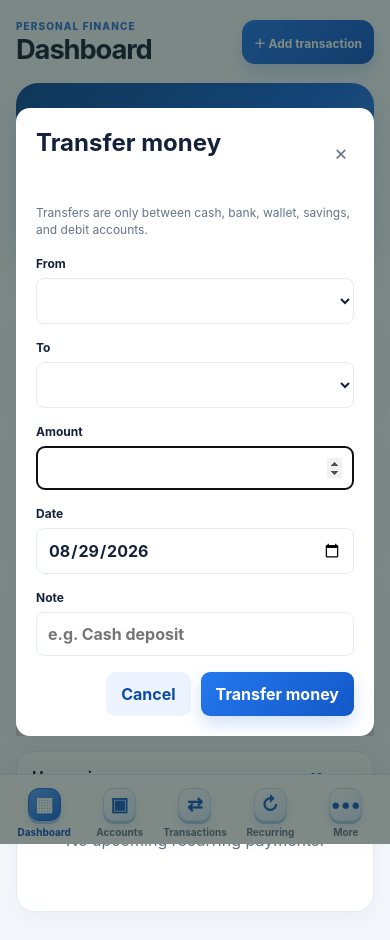
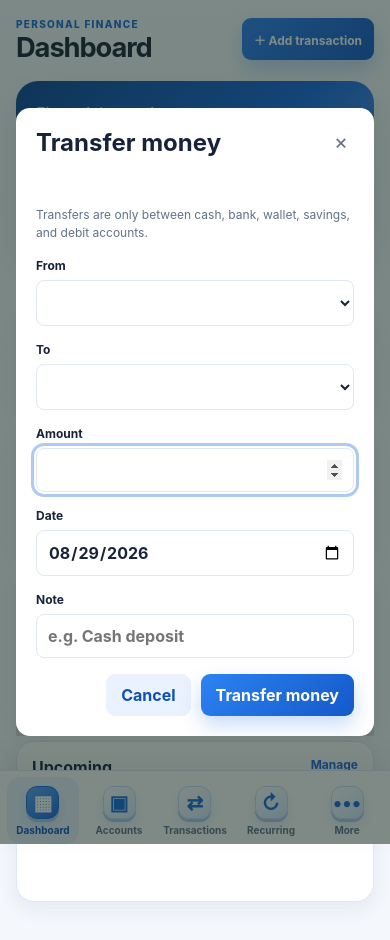
Before and after one commit to engmahgab-rgb/Finance-Pro, a website built with Vite: page index.html in a window 390 px wide. Both pictures are taken after a click on the button "⇄ Transfer money". Built offline with nearby package versions, Linux system fonts and the light colour scheme.

Commit message:
Polish mobile fintech UI and navigation
Updated the blue theme styles for a new visual system and improved mobile navigation.

```diff
--- a/src/blue-theme.css
+++ b/src/blue-theme.css
@@ -1,177 +1,129 @@
-/* Blue visual system and iPhone-friendly tab treatment. */
-:root { --green: #1769e0; --blue-soft: #eaf2ff; --blue-dark: #0c4ca3; }
-nav a.active, nav a:hover { background: var(--blue-soft); color: var(--green); }
-.brand span, .primary { background: linear-gradient(135deg, #2478ee, #1258c8); }
-.primary { box-shadow: 0 8px 18px #1769e033; }
-.secondary { background: #edf4ff; color: var(--blue-dark); }
-.hero { background: linear-gradient(125deg, #0d4da5, #3386f3); }
-.health b { border-color: #a6ceff; border-left-color: #ffffff55; }
-.bubble { background: #edf4ff; color: var(--green); }
-.positive { color: #157a55; }
-.budget i { background: linear-gradient(90deg, #1769e0, #5ca6ff); }
-.chart-placeholder i { background: linear-gradient(#8bc0ff, #1769e0); }
-.install-tip { background: #eaf2ff; border-color: #b9d5ff; color: #0c4ca3; }
-.install-tip p small, .install-tip button { color: #1d61b7; }
-.backup-actions { display: flex; justify-content: center; gap: 10px; flex-wrap: wrap; }
-.backup-actions label { display: inline-flex; align-items: center; justify-content: center; cursor: pointer; }
-.backup-note { margin-top: 26px !important; padding: 14px; border-radius: 10px; background: #edf4ff; color: #285588 !important; font-size: 13px; }
-.row-edit { margin-left: 8px; padding: 7px 9px; border-radius: 8px; background: #edf4ff; color: #1769e0; font-weight: 700; font-size: 12px; }
-.account-edit { width: 100%; margin-top: 18px; }
-.form-note { margin: -3px 0 2px; color: var(--muted); font-size: 12px; line-height: 1.45; }
-.row-cancel { margin-left: 2px; padding: 7px 9px; border-radius: 8px; background: #fff0f2; color: #b4233d; font-weight: 700; font-size: 12px; }
-.modal-actions { display: flex; gap: 10px; justify-content: flex-end; }
-.hero-profile { overflow: hidden; align-items: center; }
-.hero-profile h2 { font-size: 23px; margin: 0 0 5px; }
-.hero-profile > div { position: relative; z-index: 1; }
-.hero-profile > div > b { display: block; font-size: 34px; margin-bottom: 4px; }
-.hero-transfer { margin-top: 16px; padding: 10px 13px; border-radius: 9px; background: #fff; color: #1258c8; font-weight: 800; }
-.finance-art { position: relative; width: 265px; height: 156px; flex: 0 0 265px; border-radius: 22px; background: linear-gradient(145deg, #74b8ff, #1769e0); box-shadow: 0 18px 32px #002a6b38; overflow: hidden; }
-.finance-art::before, .finance-art::after { content: ''; position: absolute; border: 2px solid #ffffff55; border-radius: 50%; }
-.finance-art::before { width: 220px; height: 220px; right: -85px; top: -128px; }
-.finance-art::after { width: 160px; height: 160px; left: -102px; bottom: -104px; }
-.finance-art i { position: absolute; width: 165px; height: 97px; right: 17px; bottom: 20px; border-radius: 13px; background: linear-gradient(145deg, #0b3d93, #236fe5); box-shadow: 0 10px 20px #002a6b4d; }
-.finance-art i::after { content: ''; position: absolute; width: 35px; height: 25px; left: 17px; top: 19px; border-radius: 5px; background: #f4cd72; }
-.finance-art b { position: absolute; width: 120px; height: 78px; left: 24px; top: 23px; border-radius: 12px; background: linear-gradient(135deg, #eaf4ff, #93c8ff); transform: rotate(-10deg); }
-.finance-art em { position: absolute; right: 22px; top: 15px; font-style: normal; font-size: 32px; color: #fff; font-weight: 900; }
-@media (max-width: 600px) {
-  main { padding-bottom: calc(94px + env(safe-area-inset-bottom)); }
-  aside { height: calc(78px + env(safe-area-inset-bottom)); background: color-mix(in srgb, var(--surface) 94%, #eaf2ff); border-top: 1px solid #d6e6ff; box-shadow: 0 -10px 30px #1769e01a; }
-  nav { gap: 3px; width: 100%; }
-  nav a { flex: 1 1 0; min-width: 0; min-height: 58px; padding: 6px 2px !important; border-radius: 14px; flex-direction: column; gap: 2px; font-size: 10px !important; line-height: 1.1; text-align: center; justify-content: center; transition: background .2s ease, transform .2s ease; }
-  nav a i { width: auto; font-size: 19px !important; line-height: 1; }
-  nav a.active { background: #dcecff; box-shadow: inset 0 0 0 1px #bcd7ff; }
-  nav a.active i { transform: translateY(-1px); }
-  .finance-art { display: none; }
-  .hero-profile > div > b { font-size: 28px; }
+/* Finance Pro visual system. Layout fundamentals remain in styles.css; this file owns the product theme and mobile navigation. */
+:root {
+  --color-primary: #1769e0; --color-primary-soft: #eaf2ff; --color-success: #11875d; --color-danger: #c0364d; --color-warning: #c77812; --color-budget: #7855d8; --color-recurring: #d97706; --color-forecast: #0f8b8d;
+  --bg-app: #f4f7fc; --surface: #fff; --surface-elevated: #fff; --text-primary: #17233a; --text-secondary: #61708a; --border: #dfe7f3;
+  --shadow-sm: 0 7px 20px rgb(28 59 105 / 7%); --shadow-md: 0 16px 36px rgb(28 59 105 / 13%); --radius-sm: 12px; --radius-md: 18px; --radius-lg: 24px;
+  --space-xs: 6px; --space-sm: 10px; --space-md: 16px; --space-lg: 24px; --space-xl: 32px;
+  --green: var(--color-primary); --blue-soft: var(--color-primary-soft); --blue-dark: #0e51b6; --page: var(--bg-app); --ink: var(--text-primary); --muted: var(--text-secondary); --line: var(--border); --shadow: var(--shadow-sm);
 }
 
-.filters {
-  display: grid;
-  grid-template-columns: repeat(2, minmax(0, 1fr));
-  gap: .65rem;
-  margin: 0 0 1rem;
-}
+body { background: var(--bg-app); color: var(--text-primary); }
+button, a, input, select { -webkit-tap-highlight-color: transparent; }
+button:focus-visible, a:focus-visible, input:focus-visible, select:focus-visible { outline: 3px solid rgb(23 105 224 / 35%); outline-offset: 2px; }
+nav a.active, nav a:hover { background: var(--color-primary-soft); color: var(--color-primary); }
+.brand span, .primary { background: linear-gradient(135deg, #2d82f2, #1459c9); }
+.primary { box-shadow: 0 9px 20px rgb(23 105 224 / 24%); }
+.secondary { background: var(--color-primary-soft); color: var(--blue-dark); }
+.primary, .secondary, .row-edit, .row-cancel { min-height: 42px; }
+.hero { background: linear-gradient(135deg, #0c479a, #1769e0 58%, #62a2fb); box-shadow: var(--shadow-md); }
+.hero-profile { overflow: hidden; align-items: center; }
+.hero-profile > div { position: relative; z-index: 1; min-width: 0; }
+.hero-profile h2 { margin-block: 0 5px; font-size: 24px; }
+.hero-profile > div > b { display: block; margin-block-end: 4px; font-size: clamp(30px, 4vw, 38px); letter-spacing: -.05em; }
+.bubble { background: var(--color-primary-soft); color: var(--color-primary); }
+.positive { color: var(--color-success); }
+.budget i { background: linear-gradient(90deg, var(--color-budget), #aa93f4); }
+.budget > small { color: var(--text-secondary); }
+.chart-canvas { height: 260px; margin-block-start: var(--space-md); }
+.chart-canvas canvas { max-width: 100%; }
+.card, .metrics article, .account-card, .card-toolbar { border-color: var(--border); box-shadow: var(--shadow-sm); }
+.card, .account-card, .card-toolbar { border-radius: var(--radius-md); }
+.metrics article { position: relative; overflow: hidden; }
+.metrics article::after { content: ''; position: absolute; inset-block-end: 0; inset-inline: 0; height: 3px; background: linear-gradient(90deg, var(--color-primary), #8ebeff); opacity: .75; }
+.metrics article:nth-child(2)::after { background: linear-gradient(90deg, var(--color-danger), #fa9ba8); }
+.metrics article:nth-child(3)::after { background: linear-gradient(90deg, var(--color-success), #72d8ae); }
+.metrics article:nth-child(4)::after { background: linear-gradient(90deg, var(--color-budget), #b8a3ff); }
+.dashboard-actions { margin: -8px 0 var(--space-md); }
+.dashboard-actions .primary { min-height: 48px; }
+.finance-art { position: relative; width: 250px; height: 150px; flex: 0 0 250px; overflow: hidden; border-radius: var(--radius-md); background: linear-gradient(145deg, #74b8ff, #1769e0); box-shadow: 0 18px 32px rgb(0 42 107 / 22%); }
+.finance-art::before, .finance-art::after { content: ''; position: absolute; border: 2px solid rgb(255 255 255 / 30%); border-radius: 50%; }
+.finance-art::before { width: 220px; height: 220px; inset-inline-end: -85px; inset-block-start: -128px; }
+.finance-art::after { width: 160px; height: 160px; inset-inline-start: -102px; inset-block-end: -104px; }
+.finance-art i { position: absolute; width: 158px; height: 92px; inset-inline-end: 17px; inset-block-end: 20px; border-radius: 13px; background: linear-gradient(145deg, #0b3d93, #236fe5); box-shadow: 0 10px 20px rgb(0 42 107 / 30%); }
+.finance-art i::after { content: ''; position: absolute; width: 35px; height: 25px; inset-inline-start: 17px; inset-block-start: 19px; border-radius: 5px; background: #f4cd72; }
+.finance-art b { position: absolute; width: 116px; height: 75px; inset-inline-start: 24px; inset-block-start: 23px; border-radius: 12px; background: linear-gradient(135deg, #eaf4ff, #93c8ff); transform: rotate(-10deg); }
+.finance-art em { position: absolute; inset-inline-end: 22px; inset-block-start: 15px; color: #fff; font-size: 32px; font-style: normal; font-weight: 900; }
+.account-card { border-top: 4px solid var(--accent); }
+.account-card small { display: block; margin-block-start: var(--space-sm); line-height: 1.45; }
+.account-card .secondary { width: 100%; margin-block-start: var(--space-md); }
+.row { min-width: 0; }
+.row > span { min-width: 0; }
+.row-edit, .row-cancel { margin-inline-start: 4px; padding: 7px 10px; border-radius: 10px; font-size: 12px; font-weight: 750; }
+.row-edit { background: var(--color-primary-soft); color: var(--color-primary); }
+.row-cancel { background: #fff0f2; color: var(--color-danger); }
+.filters { display: grid; grid-template-columns: repeat(2, minmax(0, 1fr)); gap: var(--space-sm); margin-block-end: var(--space-md); }
+.filters #search { grid-column: 1 / -1; }
+.filters input, .filters select { width: 100%; min-width: 0; min-height: 44px; padding-inline: 12px; border: 1px solid var(--border); border-radius: var(--radius-sm); background: var(--surface); color: var(--text-primary); }
+.calendar-days { display: flex; flex-wrap: wrap; gap: var(--space-sm); }
+.calendar-days button { min-width: 44px; min-height: 44px; }
+.backup-actions { display: flex; flex-wrap: wrap; justify-content: center; gap: var(--space-sm); }
+.backup-actions label { display: inline-flex; align-items: center; justify-content: center; cursor: pointer; }
+.backup-note { margin-block-start: var(--space-lg) !important; padding: 14px; border-radius: var(--radius-sm); background: var(--color-primary-soft); color: #285588 !important; font-size: 13px; }
+.form-note { margin: 0; color: var(--text-secondary); font-size: 12px; line-height: 1.5; }
+.modal-actions { display: flex; flex-wrap: wrap; justify-content: flex-end; gap: var(--space-sm); }
+.install-tip { border-color: #b9d5ff; background: var(--color-primary-soft); color: #0c4ca3; }
+.install-tip p small, .install-tip button { color: #1d61b7; }
 
-.filters input,
-.filters select {
-  width: 100%;
-  min-height: 44px;
-  border: 1px solid var(--line, #dbe5f5);
-  border-radius: 12px;
-  background: var(--surface, #fff);
-  color: inherit;
-  padding: 0 .75rem;
-  font: inherit;
-}
-
-.filters #search { grid-column: 1 / -1; }
-
-.chart-canvas { height: 240px; margin-top: .75rem; }
-.chart-canvas canvas { max-width: 100%; }
-
-.calendar-days { display: flex; flex-wrap: wrap; gap: .6rem; }
-.calendar-days button { min-width: 44px; min-height: 44px; }
-
-[dir="rtl"] .row,
-[dir="rtl"] .settings-row,
-[dir="rtl"] .card-title { text-align: right; }
-
-.mobile-nav,
-.more-sheet-backdrop { display: none; }
-
+/* The mobile navigation is intentionally owned here, not by the desktop sidebar. */
+.mobile-nav, .more-sheet-backdrop { display: none; }
 @media (max-width: 600px) {
   *, *::before, *::after { box-sizing: border-box; }
-  html, body, #app, main, header, .hero, .card, .metrics, .grid, .row, .card-toolbar { min-width: 0; }
   body { overflow-x: hidden; }
   .desktop-nav { display: none; }
-  main { margin: 0; padding: calc(18px + env(safe-area-inset-top)) 16px calc(106px + env(safe-area-inset-bottom)); overflow-x: clip; }
-  header { align-items: flex-start; gap: 12px; margin-bottom: 18px; }
+  main { min-width: 0; margin: 0; padding: calc(18px + env(safe-area-inset-top)) var(--space-md) calc(104px + env(safe-area-inset-bottom)); overflow-x: clip; background: linear-gradient(180deg, #f8fbff, var(--bg-app) 36%); }
+  header { align-items: flex-start; gap: var(--space-sm); margin-block-end: 18px; }
   header > div { min-width: 0; }
-  header h1 { overflow-wrap: anywhere; }
-  header .primary { flex: 0 0 auto; max-width: 48%; padding: 10px 12px; white-space: nowrap; }
-  .mobile-nav { position: fixed; inset: auto 0 0; z-index: 30; display: grid; grid-template-columns: repeat(5, minmax(0, 1fr)); align-items: stretch; height: calc(70px + env(safe-area-inset-bottom)); padding: 6px 6px env(safe-area-inset-bottom); background: color-mix(in srgb, var(--surface) 96%, #eaf2ff); border-top: 1px solid #d6e6ff; box-shadow: 0 -8px 24px #1769e018; }
-  .mobile-nav a, .mobile-nav button { min-width: 0; width: 100%; margin: 0; padding: 5px 2px; border: 0; border-radius: 12px; background: transparent; color: var(--muted); display: flex; flex-direction: column; align-items: center; justify-content: center; gap: 3px; font: inherit; font-size: 10px; font-weight: 700; line-height: 1.1; text-align: center; white-space: nowrap; }
-  .mobile-nav i { width: auto; height: 20px; font-style: normal; font-size: 19px; line-height: 20px; }
-  .mobile-nav span { overflow: hidden; max-width: 100%; text-overflow: ellipsis; }
-  .mobile-nav .active { background: #dcecff; color: #1258c8; box-shadow: inset 0 0 0 1px #bcd7ff; }
+  header h1 { overflow-wrap: anywhere; font-size: clamp(24px, 7vw, 30px); line-height: 1.05; }
+  header .primary { flex: 0 0 auto; max-width: 48%; padding-inline: 12px; font-size: 12px; white-space: nowrap; }
+  .mobile-nav { position: fixed; inset: auto 0 0; z-index: 30; display: grid; grid-template-columns: repeat(5, minmax(0, 1fr)); grid-auto-rows: 1fr; align-items: stretch; height: calc(74px + env(safe-area-inset-bottom)); padding: 6px 7px env(safe-area-inset-bottom); border-top: 1px solid var(--border); background: color-mix(in srgb, var(--surface) 95%, var(--color-primary-soft)); box-shadow: 0 -12px 30px rgb(22 61 113 / 7%); }
+  .mobile-nav > a, .mobile-nav > button { display: grid; grid-template-rows: 34px 12px; place-content: center; place-items: center; align-content: center; gap: 4px; width: 100%; min-width: 0; height: 100%; margin: 0; padding: 4px 2px; border: 0; border-radius: 14px; background: transparent; color: var(--text-secondary); font: inherit; font-size: 10px; font-weight: 750; line-height: 12px; text-align: center; white-space: nowrap; }
+  .mobile-nav i { display: grid; grid-row: 1; place-items: center; width: 33px; height: 33px; border: 1px solid #c7dcfb; border-radius: 11px; background: linear-gradient(145deg, #fff, #d8e8ff); box-shadow: 0 3px 0 #a7c7ef, 0 6px 12px rgb(26 101 189 / 13%); color: var(--color-primary); font-size: 20px; font-style: normal; line-height: 1; }
+  .mobile-nav span { grid-row: 2; display: block; max-width: 100%; overflow: hidden; text-overflow: ellipsis; }
+  .mobile-nav .active { color: #0d4fbb; }
+  .mobile-nav .active i { border-color: var(--color-primary); background: linear-gradient(145deg, #5da4ff, var(--color-primary)); color: #fff; }
   .more-sheet-backdrop[hidden] { display: none; }
-  .more-sheet-backdrop { position: fixed; inset: 0; z-index: 40; display: flex; align-items: flex-end; background: #0b1c3899; }
-  .more-sheet { width: 100%; max-height: min(76dvh, 620px); overflow: auto; padding: 18px 16px calc(20px + env(safe-area-inset-bottom)); border-radius: 22px 22px 0 0; background: var(--surface); color: var(--ink); box-shadow: 0 -16px 40px #07142b40; }
-  .more-sheet-heading { display: flex; align-items: center; justify-content: space-between; margin-bottom: 12px; }
+  .more-sheet-backdrop { position: fixed; inset: 0; z-index: 40; display: flex; align-items: flex-end; background: rgb(11 28 56 / 58%); }
+  .more-sheet { width: 100%; max-height: min(76dvh, 620px); overflow: auto; padding: 18px var(--space-md) calc(20px + env(safe-area-inset-bottom)); border-radius: var(--radius-lg) var(--radius-lg) 0 0; background: var(--surface-elevated); color: var(--text-primary); box-shadow: 0 -16px 40px rgb(7 20 43 / 25%); }
+  .more-sheet::before { content: ''; display: block; width: 38px; height: 4px; margin: -7px auto 15px; border-radius: 99px; background: #d4dfef; }
+  .more-sheet-heading { display: flex; align-items: center; justify-content: space-between; margin-block-end: var(--space-sm); }
   .more-sheet-heading h2 { margin: 0; font-size: 20px; }
-  .more-sheet-heading button { width: 44px; height: 44px; border: 0; border-radius: 50%; background: #edf4ff; color: #1258c8; font-size: 25px; }
+  .more-sheet-heading button { width: 44px; height: 44px; border: 0; border-radius: 50%; background: var(--color-primary-soft); color: var(--color-primary); font-size: 25px; }
   .more-sheet nav { display: grid; grid-template-columns: repeat(2, minmax(0, 1fr)); gap: 8px; }
-  .more-sheet nav a { min-width: 0; min-height: 52px; padding: 11px; border: 1px solid var(--line); border-radius: 13px; display: flex !important; align-items: center; gap: 9px; background: var(--surface); color: var(--ink); font-weight: 700; }
-  .more-sheet nav i { width: 20px; font-style: normal; color: #1769e0; text-align: center; }
-  [dir="rtl"] .more-sheet-heading, [dir="rtl"] .more-sheet nav a { flex-direction: row-reverse; text-align: right; }
-  .hero { margin-bottom: 10px; }
-  .dashboard-actions { margin: -2px 0 16px; }
-  .dashboard-actions .primary { width: 100%; }
-  .metrics { margin: 12px 0; gap: 10px; }
-  .card, .metrics article, .account-card, .card-toolbar { padding: 15px; }
+  .more-sheet nav a { display: flex; align-items: center; gap: 9px; min-width: 0; min-height: 58px; padding: 11px; border: 1px solid var(--border); border-radius: 13px; background: #fbfdff; color: var(--text-primary); font-weight: 750; }
+  .more-sheet nav i { width: 20px; color: var(--color-primary); font-style: normal; text-align: center; }
+  .hero { min-height: 154px; margin-block-end: 10px; padding: 22px 20px; border-radius: 22px; }
+  .finance-art { display: none; }
+  .dashboard-actions { position: relative; z-index: 1; margin: -18px 12px var(--space-md); }
+  .dashboard-actions .primary { width: 100%; min-height: 50px; border: 1px solid #dbe9ff; border-radius: 15px; background: #fff; color: var(--color-primary); box-shadow: 0 10px 24px rgb(29 93 169 / 13%); }
+  .metrics, .grid { gap: var(--space-sm); }
+  .metrics { grid-template-columns: repeat(2, minmax(0, 1fr)); margin-block: 12px; }
+  .metrics article { min-height: 112px; padding: 15px; border-radius: 17px; }
+  .metrics article b { overflow-wrap: anywhere; font-size: 18px; }
+  .card, .metrics article, .account-card, .card-toolbar { min-width: 0; padding: 15px; }
+  .card-title { align-items: flex-start; gap: var(--space-sm); }
+  .card-title h3 { font-size: 16px; }
+  .card-toolbar { gap: 12px; }
+  .card-toolbar span { display: flex; flex-wrap: wrap; gap: 8px; }
+  .row { gap: 10px; min-height: 62px; }
+  .row strong { white-space: nowrap; }
+  .row-edit, .row-cancel { min-height: 38px; padding-inline: 8px; }
+  .bubble { width: 38px; height: 38px; flex: 0 0 38px; border-radius: 12px; }
+  .account-grid { gap: 12px; }
+  .filters { grid-template-columns: 1fr; gap: 9px; }
+  .filters #search { grid-column: auto; }
+  .chart-canvas { height: 220px; }
+  [dir="rtl"] .more-sheet-heading, [dir="rtl"] .more-sheet nav a { flex-direction: row-reverse; text-align: start; }
+}
+@media (max-width: 360px) { .mobile-nav { padding-inline: 4px; } .mobile-nav > a, .mobile-nav > button { font-size: 9px; } .mobile-nav i { width: 30px; height: 30px; font-size: 18px; } .more-sheet nav { grid-template-columns: 1fr; } }
+@media (max-height: 500px) and (orientation: landscape) and (max-width: 900px) { main { padding-block-start: 12px; padding-block-end: calc(78px + env(safe-area-inset-bottom)); } .mobile-nav { height: calc(58px + env(safe-area-inset-bottom)); padding-block: 3px env(safe-area-inset-bottom); } .mobile-nav > a, .mobile-nav > button { grid-template-rows: 28px 10px; gap: 2px; font-size: 9px; } .mobile-nav i { width: 27px; height: 27px; font-size: 16px; } .hero { min-height: auto; } }
 
-  :root { --page: #f4f7fc; --surface: #ffffff; --line: #e4ebf5; --ink: #14213a; --muted: #64748b; }
-  main { background: linear-gradient(180deg, #f7faff 0%, #f4f7fc 38%, #f4f7fc 100%); }
-  .eyebrow { color: #2e73dc; letter-spacing: .11em; }
-  header { padding-top: 2px; }
-  header h1 { font-size: clamp(24px, 7vw, 29px); line-height: 1.05; }
-  header .primary { border-radius: 13px; box-shadow: 0 8px 18px #1769e02e; font-size: 12px; }
-  .hero { min-height: 154px; padding: 22px 20px; border-radius: 22px; background: linear-gradient(140deg, #0d4c9d 0%, #1769e0 58%, #569df7 100%); box-shadow: 0 16px 28px #1769e02b; }
-  .hero-profile > div > b { font-size: 31px; letter-spacing: -.05em; }
-  .hero span { max-width: 28ch; line-height: 1.45; }
-  .dashboard-actions { position: relative; z-index: 2; margin: -18px 12px 16px; }
-  .dashboard-actions .primary { min-height: 50px; border: 1px solid #dbe9ff; border-radius: 15px; background: #fff; color: #145ec5; box-shadow: 0 10px 24px #1d5da920; }
-  .metrics { grid-template-columns: repeat(2, minmax(0, 1fr)); gap: 10px; }
-  .metrics article { min-height: 112px; border-radius: 17px; box-shadow: 0 8px 20px #1a36510b; }
-  .metrics article p { margin-bottom: 8px; font-weight: 650; }
-  .metrics article b { font-size: 18px; }
-  .card, .account-card, .card-toolbar { border-radius: 18px; box-shadow: 0 8px 22px #1a36510a; }
-  .card-title { gap: 12px; }
-  .card-title h3 { font-size: 16px; }
-  .row { min-height: 62px; gap: 12px; }
-  .row-edit, .row-cancel { min-height: 36px; border-radius: 10px; }
-  .bubble { width: 38px; height: 38px; border-radius: 12px; }
-  .account-grid { gap: 12px; }
-  .account-card { padding: 18px; }
-  .account-card h3 { margin: 15px 0 17px; }
-  .filters { gap: 9px; }
-  .filters input, .filters select { border-radius: 13px; background: #fbfdff; }
-  .mobile-nav { padding-inline: 8px; border-top-color: #dbe7f8; background: color-mix(in srgb, #ffffff 95%, #eaf2ff); box-shadow: 0 -12px 30px #163d710f; }
-  .mobile-nav a, .mobile-nav button { border-radius: 14px; color: #66758b; }
-  .mobile-nav .active { background: #e5f0ff; color: #135fc9; box-shadow: none; }
-  .more-sheet { border-radius: 26px 26px 0 0; }
-  .more-sheet::before { content: ''; display: block; width: 38px; height: 4px; margin: -7px auto 15px; border-radius: 99px; background: #d4dfef; }
-  .more-sheet nav a { min-height: 58px; border-color: #e1eaf6; background: #fbfdff; }
-
-  /* A stable, single-line banking tab bar: active state never changes item height. */
-  .mobile-nav { grid-template-columns: repeat(5, minmax(0, 1fr)); grid-auto-rows: 1fr; align-items: stretch; }
-  .mobile-nav > a, .mobile-nav > button { height: 100%; min-height: 0; min-width: 0; align-self: stretch; justify-self: stretch; transform: none !important; transition: background .18s ease, color .18s ease, box-shadow .18s ease; }
-  .mobile-nav i { width: 33px; height: 33px; display: grid; place-items: center; border-radius: 11px; background: linear-gradient(145deg, #ffffff, #d8e8ff); border: 1px solid #c7dcfb; box-shadow: 0 3px 0 #a7c7ef, 0 6px 12px #1a65bd22; color: #145ec5; font-size: 21px; line-height: 1; transform: none !important; }
-  .mobile-nav span { height: 12px; display: block; line-height: 12px; }
-  .mobile-nav .active { transform: none !important; background: transparent; color: #0d4fbb; box-shadow: none; }
-  .mobile-nav .active i { transform: none !important; background: linear-gradient(145deg, #5da4ff, #1769e0); border-color: #1769e0; box-shadow: 0 3px 0 #a7c7ef, 0 6px 12px #1a65bd22; color: #fff; }
-
-  /* Never allow route changes to shift a mobile tab vertically. */
-  .mobile-nav, .mobile-nav *, .mobile-nav .active, .mobile-nav .active * { transform: none !important; transition: none !important; }
-  .mobile-nav > a, .mobile-nav > button { display: grid; grid-template-rows: 34px 12px; place-content: center; place-items: center; align-content: center; gap: 4px; }
-  .mobile-nav i { grid-row: 1; }
-  .mobile-nav span { grid-row: 2; margin: 0; padding: 0; }
-}
-
-@media (max-width: 360px) {
-  .mobile-nav a, .mobile-nav button { font-size: 9px; }
-  .mobile-nav i { font-size: 18px; }
-  .more-sheet nav { grid-template-columns: 1fr; }
-}
-
-@media (max-height: 500px) and (orientation: landscape) {
-  .mobile-nav { height: calc(58px + env(safe-area-inset-bottom)); }
-  .mobile-nav a, .mobile-nav button { flex-direction: row; gap: 4px; font-size: 9px; }
-  .mobile-nav i { font-size: 16px; }
-  main { padding-bottom: calc(86px + env(safe-area-inset-bottom)); }
-}
-
-@media (max-width: 480px) {
-  .filters { grid-template-columns: 1fr; }
-  .filters #search { grid-column: auto; }
-}
+body.dark { --bg-app: #0d1524; --surface: #152137; --surface-elevated: #192842; --text-primary: #edf4ff; --text-secondary: #a8b7ce; --border: #293a57; --color-primary-soft: #1a3158; --shadow-sm: 0 9px 24px rgb(0 0 0 / 20%); --shadow-md: 0 18px 42px rgb(0 0 0 / 30%); }
+body.dark .secondary, body.dark .bubble { color: #9dc4ff; }
+body.dark .metrics article, body.dark .card, body.dark .account-card, body.dark .card-toolbar { background: var(--surface); }
+body.dark .filters input, body.dark .filters select, body.dark .more-sheet nav a { background: #111d31; color: var(--text-primary); }
+body.dark .mobile-nav { border-top-color: var(--border); background: color-mix(in srgb, var(--surface) 95%, #20365d); }
+body.dark .mobile-nav i { border-color: #3a5683; background: linear-gradient(145deg, #263c61, #172a48); box-shadow: 0 3px 0 #172946, 0 6px 12px rgb(0 0 0 / 26%); color: #9dc4ff; }
+body.dark .mobile-nav .active i { border-color: #4d91f5; background: linear-gradient(145deg, #4f98f6, #1a5fc7); color: #fff; }
+body.dark .more-sheet::before { background: #3a4b66; }
+body.dark .backup-note { background: #1a3158; color: #c5dcff !important; }
+@media (prefers-reduced-motion: reduce) { *, *::before, *::after { scroll-behavior: auto !important; transition-duration: .01ms !important; animation-duration: .01ms !important; animation-iteration-count: 1 !important; } }
```
